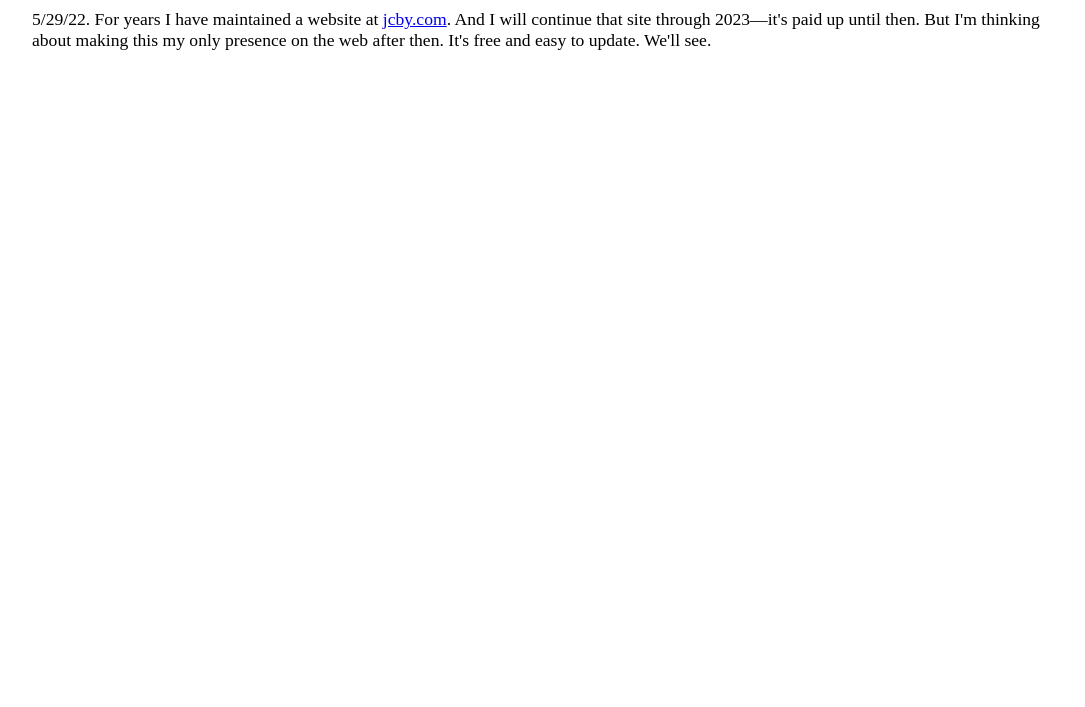
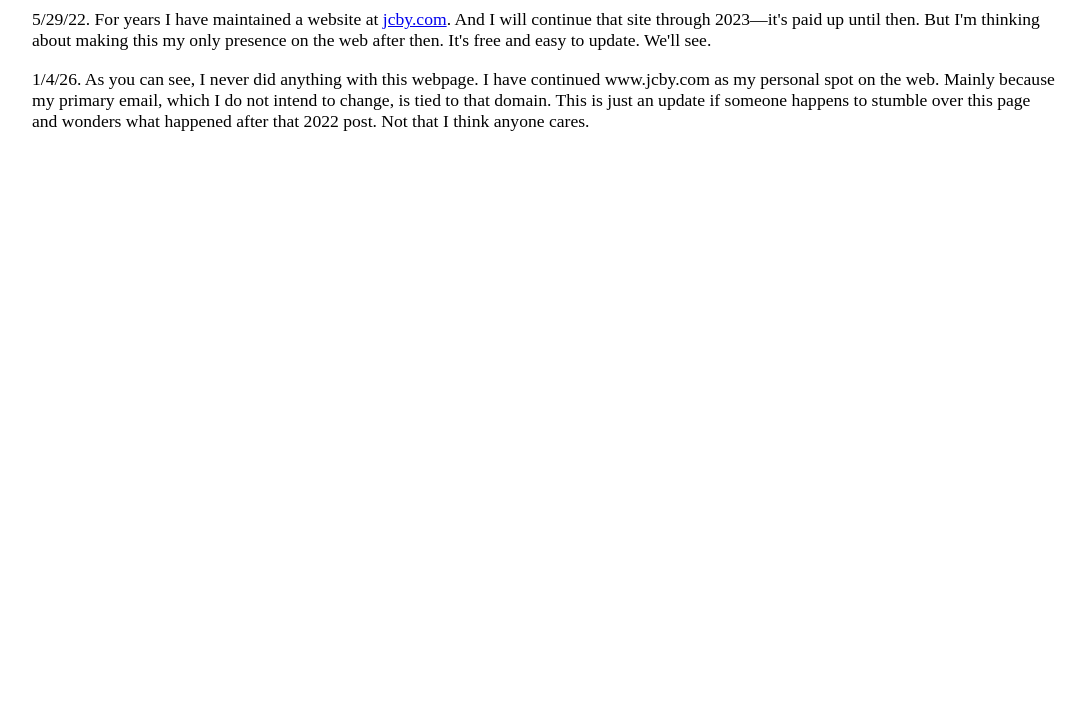
Before and after one commit to jcb37310/jcb37310.github.io, a plain HTML site: page index.html in a window 1280 px wide. Shown: the part 93-800 px from the top of the page, without its empty margins (96-1181 px from the left). Drawn offline with Linux system fonts and the light colour scheme.

Commit message:
Update index.html

```diff
--- a/index.html
+++ b/index.html
@@ -19,7 +19,7 @@
   <h1>Jim's Website</h1>
 
   <p>5/29/22. For years I have maintained a website at <a href="//jcby.com">jcby.com</a>. And I will continue that site through 2023&mdash;it's paid up until then. But I'm thinking about making this my only presence on the web after then. It's free and easy to update. We'll see.</p>
-
+<p>1/4/26. As you can see, I never did anything with this webpage. I have continued www.jcby.com as my personal spot on the web. Mainly because my primary email, which I do not intend to change, is tied to that domain. This is just an update if someone happens to stumble over this page and wonders what happened after that 2022 post. Not that I think anyone cares.</p>
 </body>
 
 </html>
```
